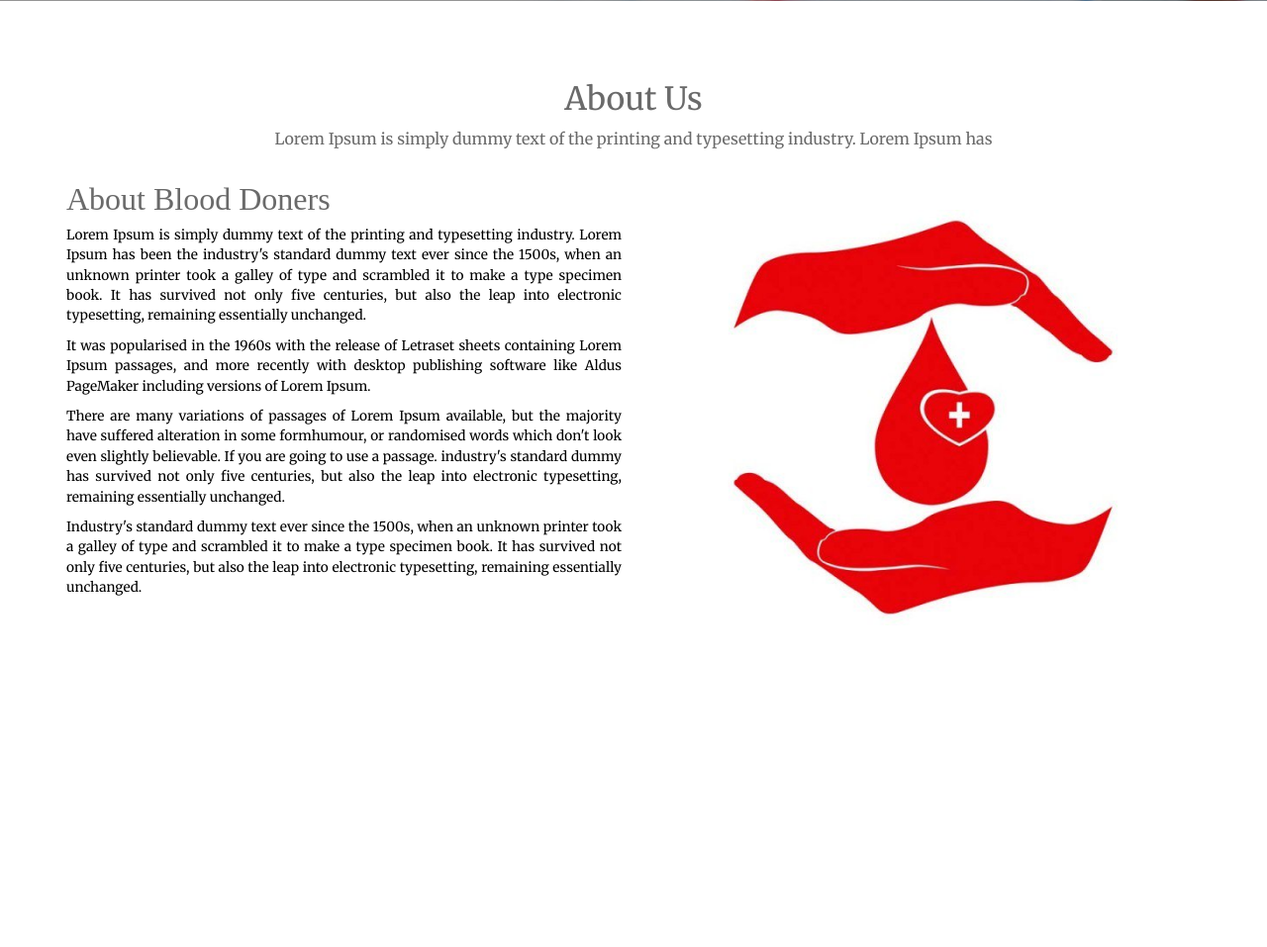
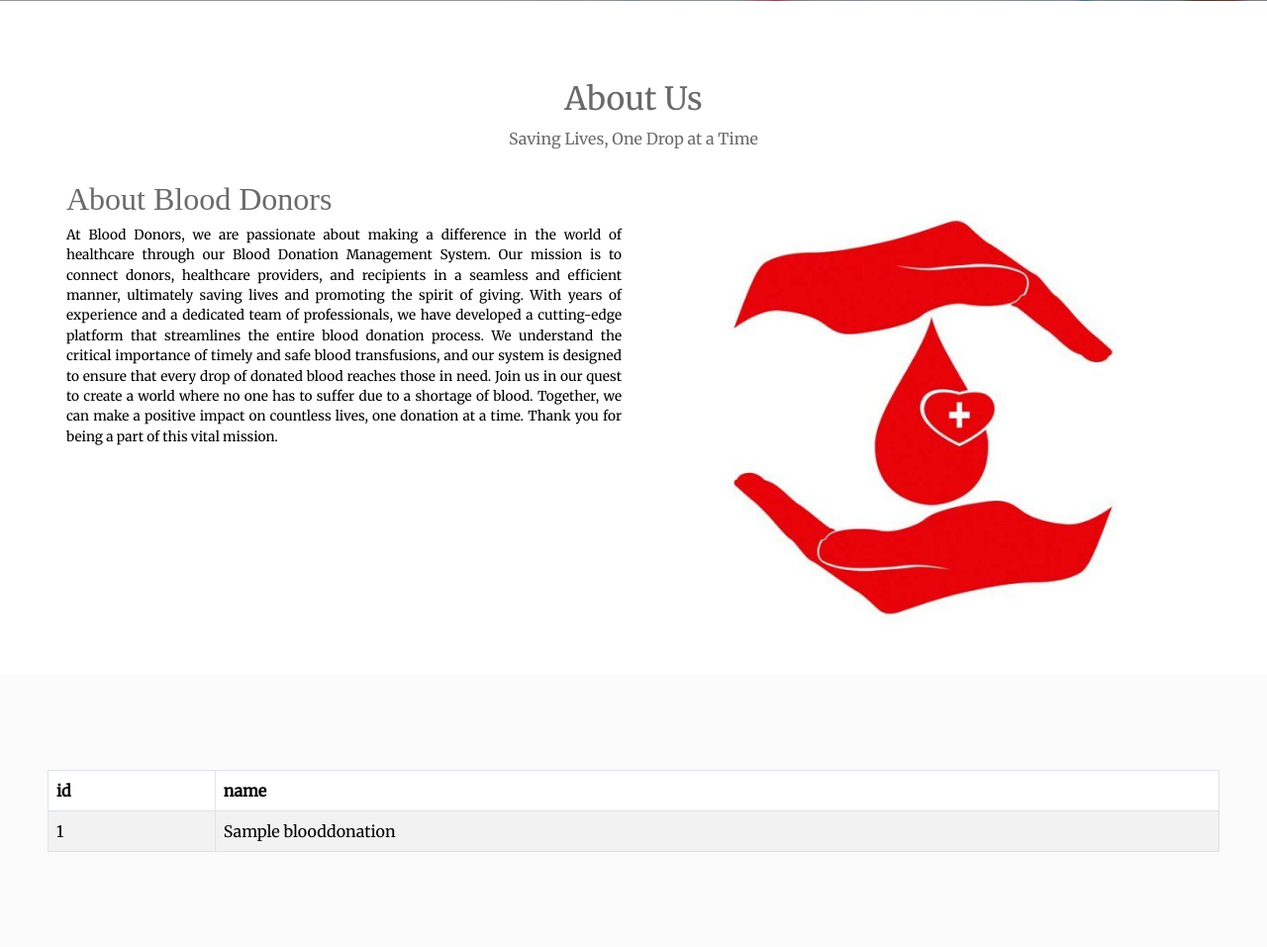
Before and after one commit to JainArchit16/BloodDonation, a PHP site: page / in a window 1280 px wide. Shown: the part 617-1574 px from the top of the page at 99% size. Before the commit the page ends 1246 px from the top, so only its background shows below. Run offline with PHP 8.4, Linux system fonts and the light colour scheme; tables that the repository leaves empty or names only in its code hold one stand-in row (values such as "Sample post").

Commit message:
Changed index.html

```diff
--- a/index.html
+++ b/index.php
@@ -116,15 +116,20 @@
        <div class="container">
            <div class="row session-title">
                <h2>About Us</h2>
-               <p>Lorem Ipsum is simply dummy text of the printing and typesetting industry. Lorem Ipsum has</p>
+               <p>Saving Lives, One Drop at a Time</p>
            </div>
             <div class="row">
                 <div class="col-md-6 text">
-                    <h2>About Blood Doners</h2>
-                    <p>Lorem Ipsum is simply dummy text of the printing and typesetting industry. Lorem Ipsum has been the industry's standard dummy text ever since the 1500s, when an unknown printer took a galley of type and scrambled it to make a type specimen book. It has survived not only five centuries, but also the leap into electronic typesetting, remaining essentially unchanged.</p>
-                    <p> It was popularised in the 1960s with the release of Letraset sheets containing Lorem Ipsum passages, and more recently with desktop publishing software like Aldus PageMaker including versions of Lorem Ipsum.</p>
-                    <p>There are many variations of passages of Lorem Ipsum available, but the majority have suffered alteration in some formhumour, or randomised words which don't look even slightly believable. If you are going to use a passage. industry's standard dummy has survived not only five centuries, but also the leap into electronic typesetting, remaining essentially unchanged.</p>
-                    <p>Industry's standard dummy text ever since the 1500s, when an unknown printer took a galley of type and scrambled it to make a type specimen book. It has survived not only five centuries, but also the leap into electronic typesetting, remaining essentially unchanged.</p>
+                    <h2>About Blood Donors</h2>
+                    <p>At Blood Donors, we are passionate about making a difference in the world
+                        of healthcare through our Blood Donation Management System. Our mission is to connect donors,
+                         healthcare providers, and recipients in a seamless and efficient manner, ultimately saving lives and
+                         promoting the spirit of giving. With years of experience and a dedicated team of professionals, we have
+                         developed a cutting-edge platform that streamlines the entire blood donation process. We understand the
+                         critical importance of timely and safe blood transfusions, and our system is designed to ensure that every
+                          drop of donated blood reaches those in need. Join us in our quest to create a world where no one
+                          has to suffer due to a shortage of blood. Together,
+                         we can make a positive impact on countless lives, one donation at a time. Thank you for being a part of this vital mission.</p>
                 </div>
                 <div class="col-md-6 image">
                     <img src="assets/images/about.jpg" alt="">
@@ -136,6 +141,39 @@
 
 
 
+   <?php
+   error_reporting(0);
+
+       $conn = mysqli_connect("localhost","admin","admin","bloodbank");
+       $sql = " SELECT * FROM blooddonation;";
+       $output = mysqli_query($conn,$sql);
+       echo "<div class='p-5'>";
+       echo "<table class='table table-striped table-bordered my-5'>";
+       echo "<thead class='thead-dark'><tr>";
+
+       // Output column headers
+       foreach (mysqli_fetch_fields($output) as $field) {
+           echo "<th>{$field->name}</th>";
+       }
+
+       echo "</tr></thead><tbody>";
+
+       while ($row = mysqli_fetch_assoc($output)) {
+           echo "<tr>";
+
+           // Access the data in each row
+           foreach ($row as $item) {
+               echo "<td>$item</td>";
+           }
+
+           echo "</tr>";
+       }
+
+       echo "</tbody></table>";
+       echo "</div>";
+   ?>
+
+
 
 </body>
 <script src="https://cdn.jsdelivr.net/npm/bootstrap@5.3.2/dist/js/bootstrap.bundle.min.js" integrity="sha384-C6RzsynM9kWDrMNeT87bh95OGNyZPhcTNXj1NW7RuBCsyN/o0jlpcV8Qyq46cDfL" crossorigin="anonymous"></script>
```
